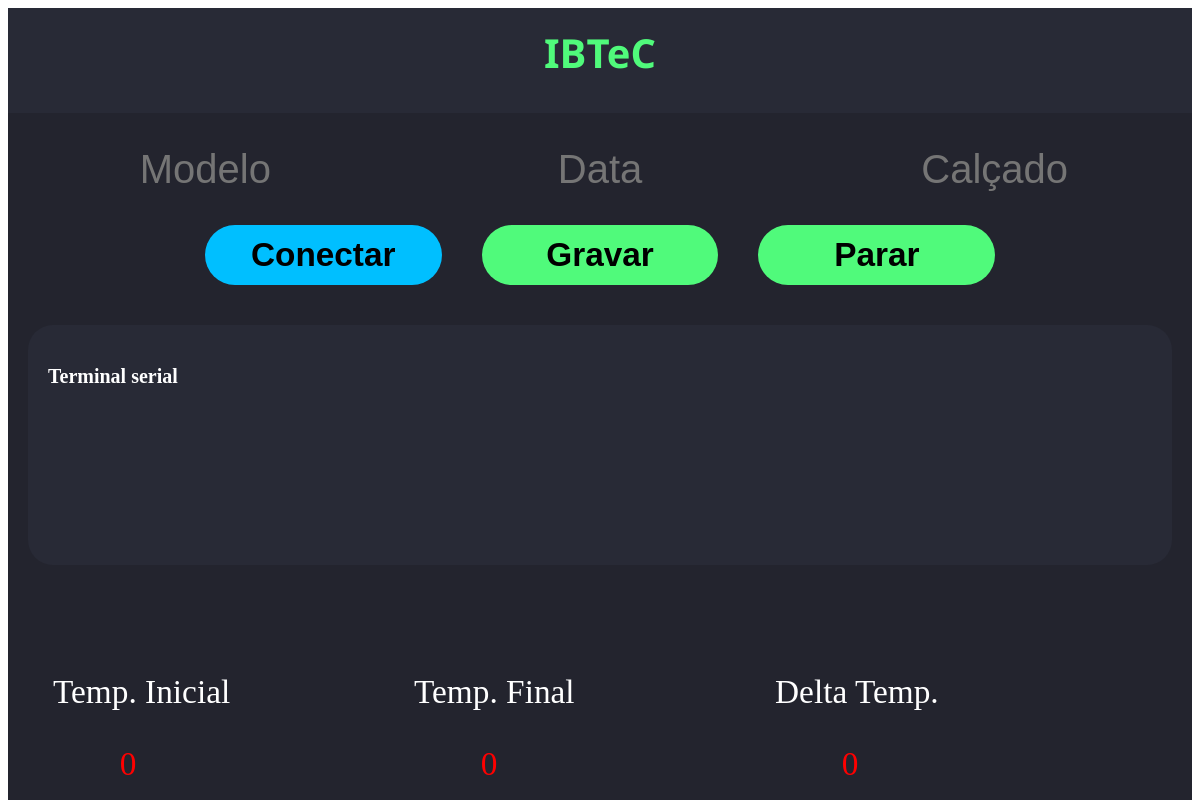
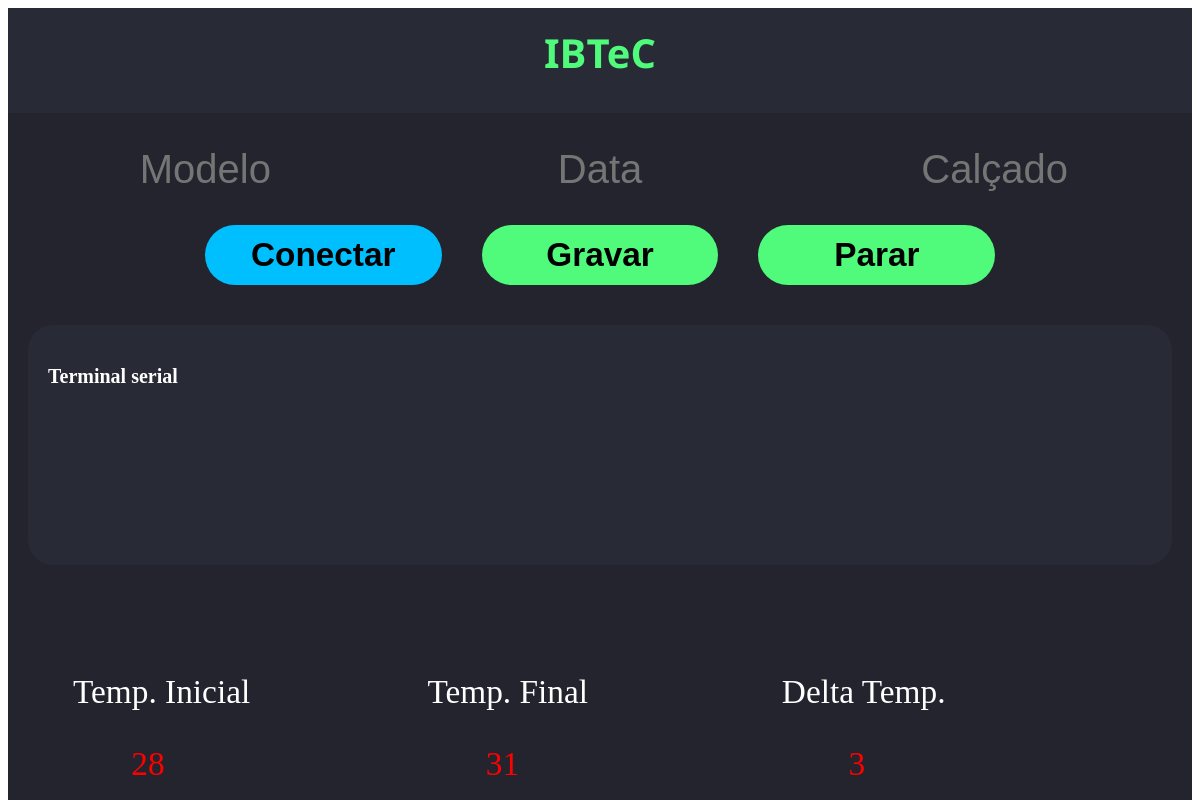
Before and after one commit to ArthurBottcher/THM, an Electron app: page src/index.html in a window 1200 px wide. Both pictures are taken after a click on the button "Conectar". Shown: the top 800 px of the page. Drawn offline with Linux system fonts and the light colour scheme.

Commit message:
Script.s working.

```diff
--- a/src/index.html
+++ b/src/index.html
@@ -1,12 +1,13 @@
 <!DOCTYPE html>
 <html>
   <head>
+    <title>THM Temperature and Humidity Measurement</title>
     <link rel="stylesheet" href="style.css" />
     <meta charset="UTF-8" />
   </head>
 
   <body>
-    <div id="container" onload="calculo()">
+    <div id="container">
       <header>IBTeC</header>
       <div id="topo">
         <input id="modeloInput" type="text" name="fname" placeholder="Modelo" />
@@ -20,7 +21,7 @@
       </div>
 
       <div id="buttons">
-        <button id="conectarBtn">Conectar</button>
+        <button id="conectarBtn" onclick="calculo()">Conectar</button>
         <button id="gravarBtn">Gravar</button>
         <button id="pararBtn">Parar</button>
       </div>
@@ -32,37 +33,37 @@
       <div id="results">
         <div id="TempIni">
           <p id="textIndices">Temp. Inicial</p>
-          <p id="textResultTempIni">0</p>
+          <p id="textResultTempIni"></p>
         </div>
 
         <div id="TempFin">
           <p id="textIndices">Temp. Final</p>
-          <p id="textResultTempFin">0</p>
+          <p id="textResultTempFin"></p>
         </div>
 
         <div id="DifTemp">
           <p id="textIndices">Delta Temp.</p>
-          <p id="textResultTempDelta">0</p>
+          <p id="textResultTempDelta"></p>
         </div>
       </div>
 
       <div id="results">
         <div id="UmidIni">
           <p id="textIndices">Umid. Inicial</p>
-          <p id="textResultUmidIni">0</p>
+          <p id="textResultUmidIni"></p>
         </div>
 
         <div id="UmidFin">
           <p id="textIndices">Umid. Final</p>
-          <p id="textResultUmidFin">0</p>
+          <p id="textResultUmidFin"></p>
         </div>
 
         <div id="DifUmid">
           <p id="textIndices">Delta Umid.</p>
-          <p id="textResultUmidDelta">0</p>
+          <p id="textResultUmidDelta"></p>
         </div>
       </div>
     </div>
-    <script src="./script.js"></script>
+    <script src="script.js"></script>
   </body>
 </html>
--- a/src/main.js
+++ b/src/main.js
@@ -3,9 +3,9 @@ const { app, BrowserWindow } = require("electron");
 function createWindow() {
   // Cria uma janela de navegação.
   let win = new BrowserWindow({
-    width: 800,
-    height: 600,
-
+    width: 1200,
+    height: 800,
+    backgroundColor: "#23242e",
     webPreferences: {
       nodeIntegration: true
     }
--- a/src/script.js
+++ b/src/script.js
@@ -1,15 +1,23 @@
 function calculo() {
-  let tempInicial = parseFloat(document.getElementById("textResultTempIni"));
-  let tempFinal = parseFloat(document.getElementById("textResultTempFin"));
-  let tempDelta = parseFloat(document.getElementById("textResultTempDelta"));
+  let tempInicial = document.getElementById("textResultTempIni");
+  let tempFinal = document.getElementById("textResultTempFin");
+  let tempDelta = document.getElementById("textResultTempDelta");
 
-  umidInicial = parseFloat(document.getElementById("texResultUmidIni"));
-  umidFinal = parseFloat(document.getElementById("textResultUmidFin"));
-  umidDelta = parseFloat(document.getElementById("textResultUmidDelta"));
+  let umidInicial = document.getElementById("textResultUmidIni");
+  let umidFinal = document.getElementById("textResultUmidFin");
+  let umidDelta = document.getElementById("textResultUmidDelta");
+
   let ti = 28;
-  tempInicial.innerHTML = `${ti}`;
+  tempInicial.innerHTML = ti;
   let tf = 31.0;
-  tempFinal.innerHTML - `${tf}`;
+  tempFinal.innerHTML = tf;
   delta = tf - ti;
-  tempDelta.innerHTML = `${delta}`;
+  tempDelta.innerHTML = delta;
+
+  let ui = 55;
+  let uf = 98;
+  umidInicial.innerHTML = ui;
+  umidFinal.innerHTML = uf;
+  deltau = uf - ui;
+  umidDelta.innerHTML = deltau;
 }
--- a/src/style.css
+++ b/src/style.css
@@ -3,6 +3,7 @@
   flex: 1;
   background-color: #23242e;
   color: #fff;
+  justify-content: center;
 }
 header {
   background-color: #282a36;
@@ -117,6 +118,7 @@ header {
 }
 
 #results {
+  margin-left: 20px;
   font-size: 25pt;
   display: flex;
   flex-direction: row;
```
